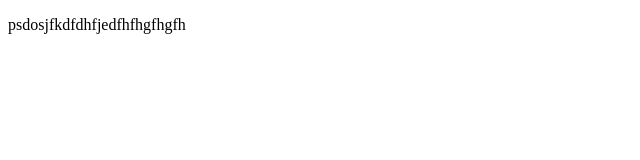
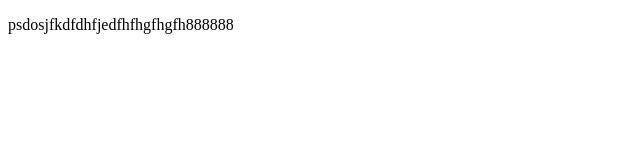
Before and after one commit to tvorimweb-2020-praha-podzim/du-01-vizitka-ottmarova, a plain HTML site: page index.html in a window 1280 px wide. Shown: the full height of the page, 0-640 px from the left. Drawn offline with Linux system fonts and the light colour scheme.

Commit message:
Update index.html
test

```diff
--- a/index.html
+++ b/index.html
@@ -25,6 +25,6 @@
     <title>Document</title>
 </head>
 <body>
-    <p>psdosjfkdfdhfjedfhfhgfhgfh</p>
+    <p>psdosjfkdfdhfjedfhfhgfhgfh888888</p>
 </body>
 </html>
```
